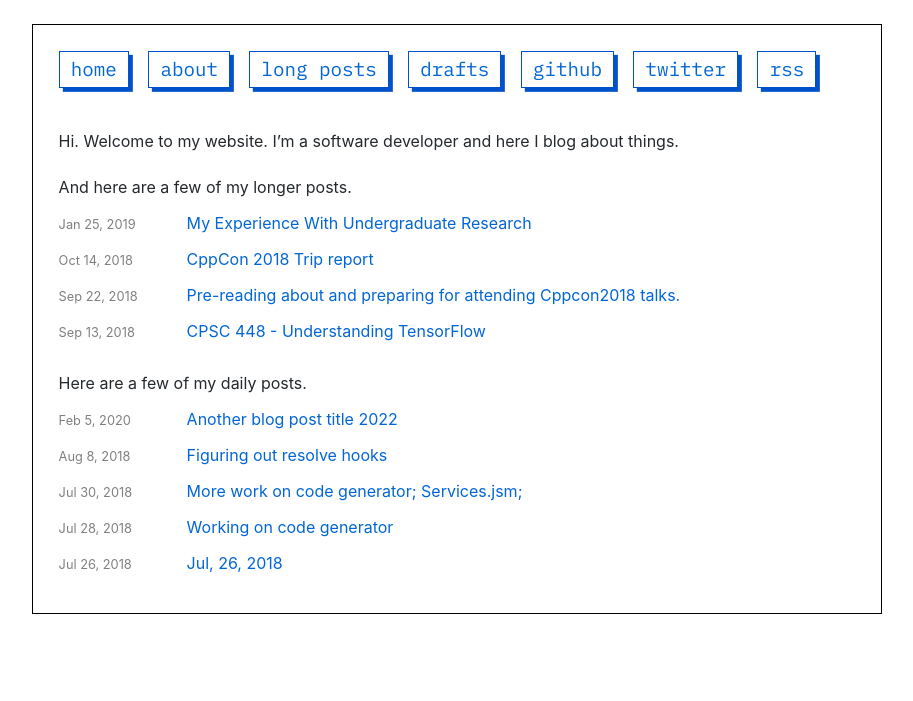
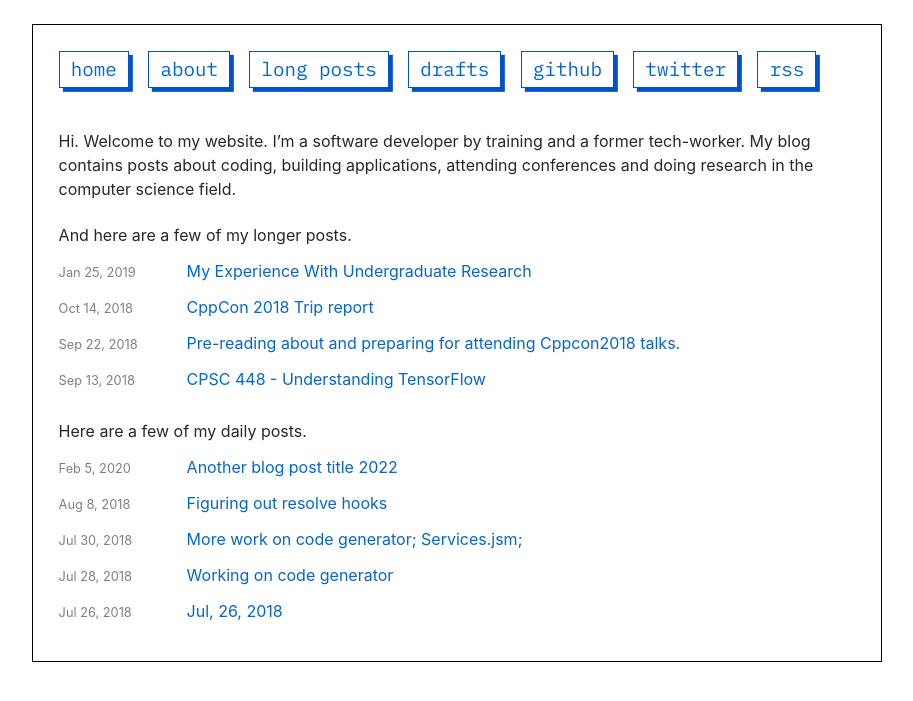
Before and after one commit to annygakh/annygakh.github.io, a Jekyll site: the page built from index.md, in a window 1280 px wide. Shown: the top 701 px of the page, without its empty margins (183-1096 px from the left). Built offline with Jekyll 4.4.1, drawn with Linux system fonts in a browser that asks for light colours.

Commit message:
Update index.md

```diff
--- a/index.md
+++ b/index.md
@@ -3,4 +3,4 @@ layout: home
 title: Home
 ---
 
-Hi. Welcome to my website. I'm a software developer and here I blog about things.
+Hi. Welcome to my website. I'm a software developer by training and a former tech-worker. My blog contains posts about coding, building applications,  attending conferences and doing research in the computer science field.
```
